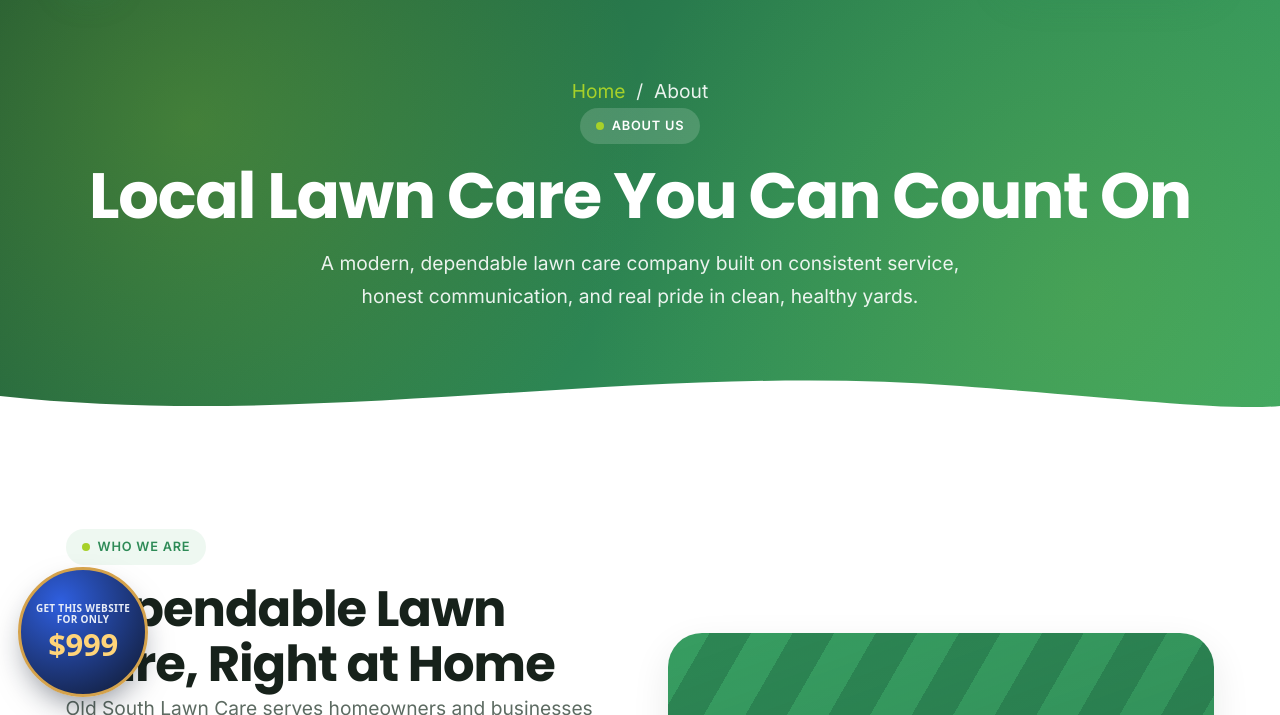
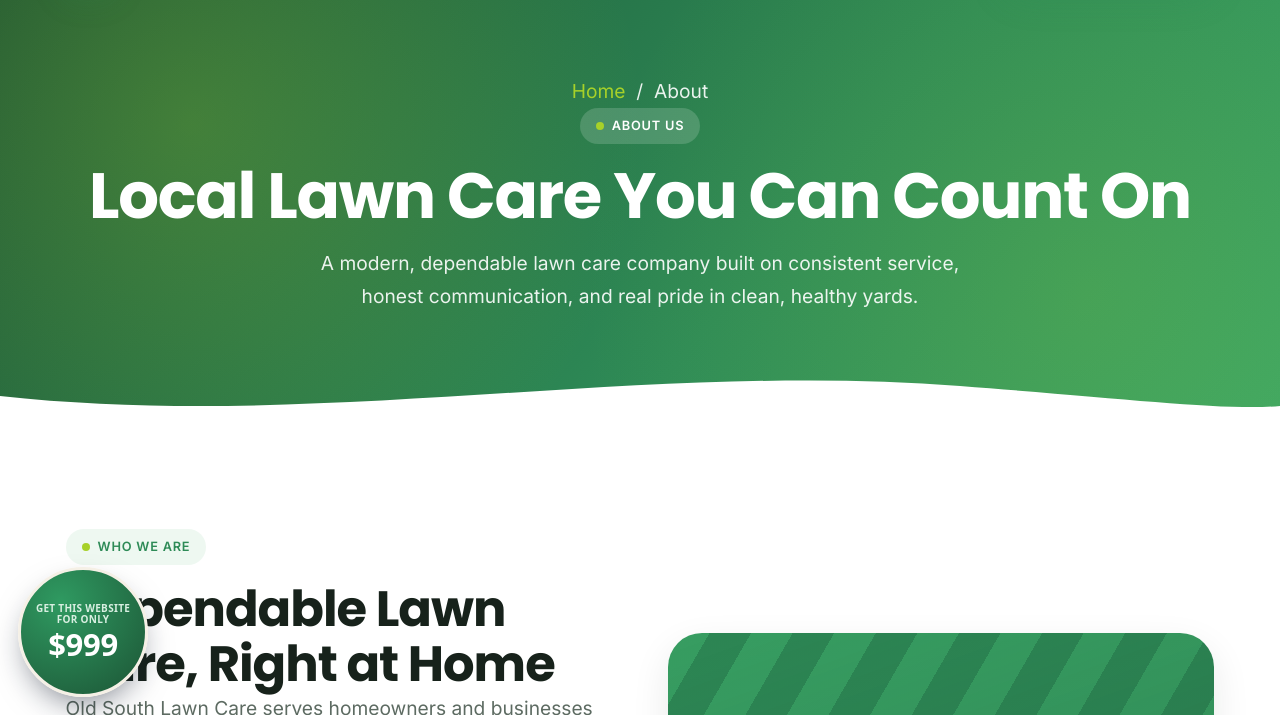
Before and after one commit to RamziHaddad-SE/Old-South-Lawn-Care, a plain HTML site: page about.html in a window 1280 px wide. Shown: the part 85-800 px from the top of the page. Drawn offline with Linux system fonts and the light colour scheme.

Commit message:
Recolor $999 badge to match site palette
Co-Authored-By: Claude Opus 4.8 <noreply@anthropic.com>

```diff
--- a/about.html
+++ b/about.html
@@ -243,11 +243,11 @@
     <span class="aurora-cta__price">$999</span>
   </a>
   <style>
-  .aurora-cta{position:fixed;left:18px;bottom:18px;z-index:58;width:130px;height:130px;border-radius:50%;display:flex;flex-direction:column;align-items:center;justify-content:center;text-align:center;gap:3px;padding:8px;background:radial-gradient(circle at 32% 26%,#2f5fe0,#0f172a);color:#fff;text-decoration:none;border:3px solid #d4a24c;box-shadow:0 14px 32px -10px rgba(15,23,42,.55);font-family:system-ui,-apple-system,"Segoe UI",Roboto,sans-serif;line-height:1.08;transition:transform .2s ease,box-shadow .2s ease;}
+  .aurora-cta{position:fixed;left:18px;bottom:18px;z-index:58;width:130px;height:130px;border-radius:50%;display:flex;flex-direction:column;align-items:center;justify-content:center;text-align:center;gap:3px;padding:8px;background:radial-gradient(circle at 32% 26%,#2f9a61,#1c5435);color:#fff;text-decoration:none;border:3px solid #f5f0e6;box-shadow:0 14px 32px -10px rgba(15,23,42,.55);font-family:system-ui,-apple-system,"Segoe UI",Roboto,sans-serif;line-height:1.08;transition:transform .2s ease,box-shadow .2s ease;}
   .aurora-cta:hover{transform:translateY(-3px) scale(1.05);box-shadow:0 20px 40px -10px rgba(15,23,42,.6);}
-  .aurora-cta:focus-visible{outline:3px solid #d4a24c;outline-offset:3px;}
-  .aurora-cta__top{font-size:10px;font-weight:700;letter-spacing:.03em;text-transform:uppercase;color:#e8edf7;}
-  .aurora-cta__price{font-size:31px;font-weight:800;color:#ffd479;letter-spacing:-.01em;}
+  .aurora-cta:focus-visible{outline:3px solid #f5f0e6;outline-offset:3px;}
+  .aurora-cta__top{font-size:10px;font-weight:700;letter-spacing:.03em;text-transform:uppercase;color:#d8efe1;}
+  .aurora-cta__price{font-size:31px;font-weight:800;color:#ffffff;letter-spacing:-.01em;}
   @media (max-width:760px){.aurora-cta{width:106px;height:106px;left:12px;bottom:68px;border-width:2px;}.aurora-cta__top{font-size:8.5px;}.aurora-cta__price{font-size:25px;}}
   @media (prefers-reduced-motion:reduce){.aurora-cta{transition:none;}}
   </style>
```
Also changed, not shown: contact.html (+4 -4 lines), index.html (+4 -4 lines), lawn-programs.html (+4 -4 lines), services.html (+4 -4 lines).
